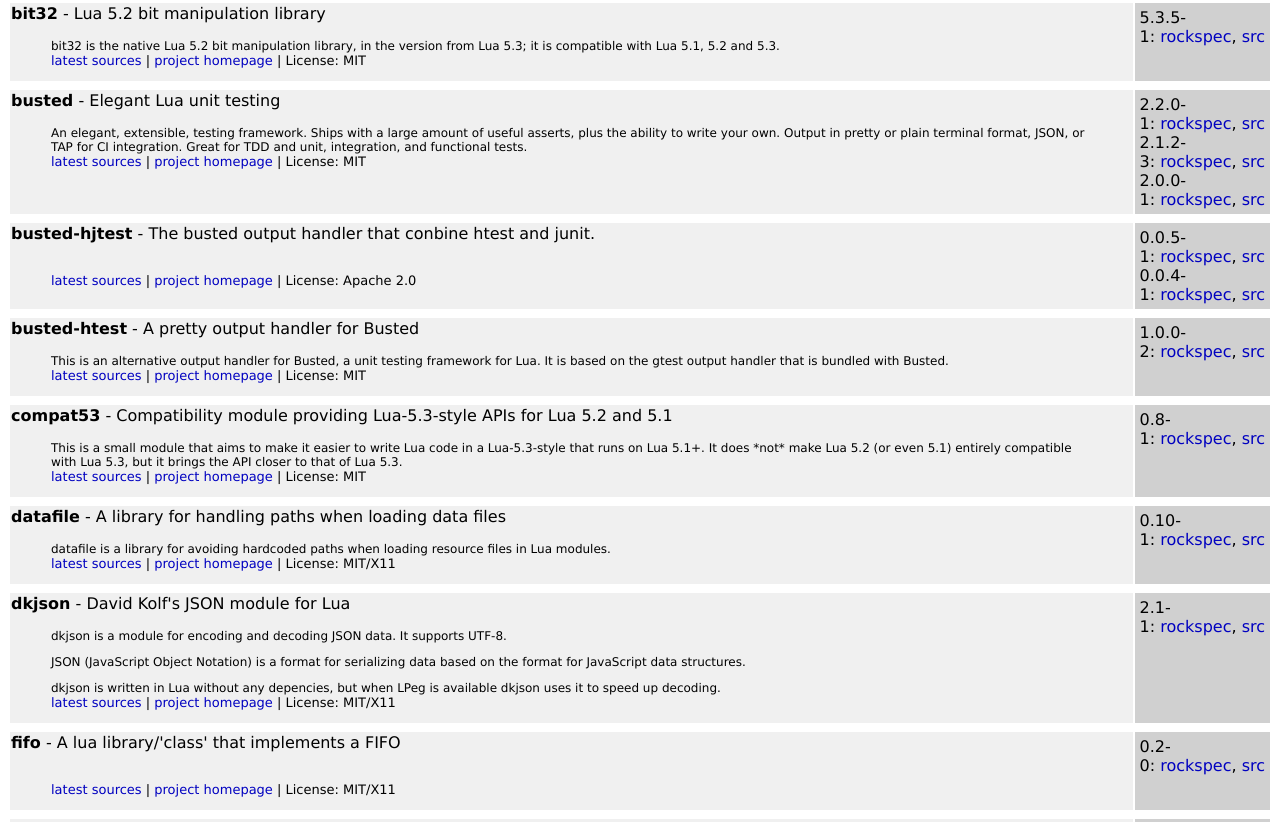
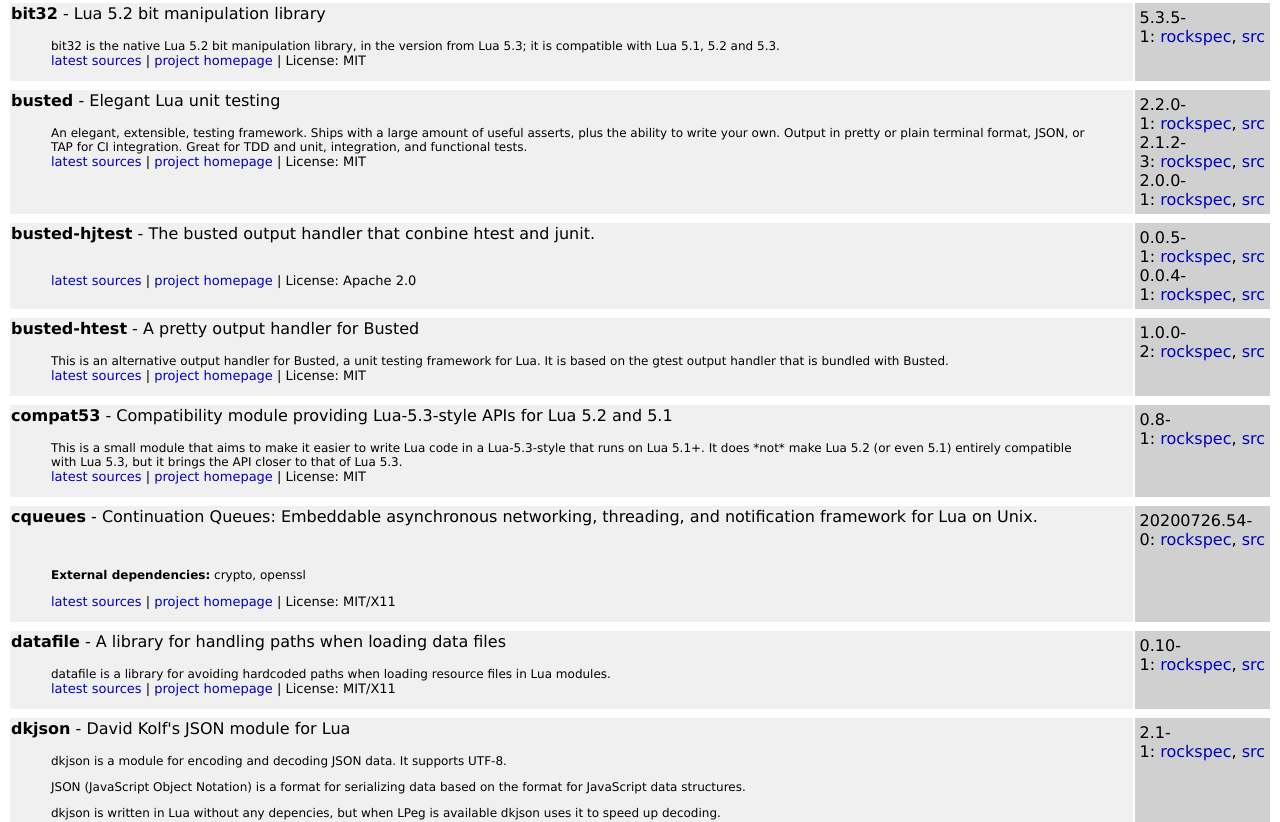
Before and after one commit to pieterjvrensburg/kongrocks-dev, a plain HTML site: page rocks/index.html in a window 1280 px wide. Shown: the part 364-1186 px from the top of the page. Drawn offline with Linux system fonts and the light colour scheme.

Commit message:
Adding more rocks

```diff
--- a/rocks/index.html
+++ b/rocks/index.html
@@ -121,6 +121,15 @@ Lua modules available from this location for use with <a href="http://www.luaroc
 </blockquote></a></td>
 <td class="version">
 0.8-1:&nbsp;<a href="compat53-0.8-1.rockspec">rockspec</a>,&nbsp;<a href="compat53-0.8-1.src.rock">src</a><br/></td></tr>
+<tr><td colspan="2" class="spacer"></td></tr>
+<td class="package">
+<p><a name="cqueues"></a><a href="#cqueues" class="pkg"><b>cqueues</b></a> - Continuation Queues: Embeddable asynchronous networking, threading, and notification framework for Lua on Unix.<br/>
+</p><blockquote><p><br/>
+<p><b>External dependencies:</b> crypto,&nbsp;openssl</p>
+<font size="-1"><a href="https://github.com/wahern/cqueues/archive/rel-20200726.tar.gz">latest sources</a> | <a href="http://25thandclement.com/~william/projects/cqueues.html" target="_blank">project homepage</a> | License: MIT/X11</font></p>
+</blockquote></a></td>
+<td class="version">
+20200726.54-0:&nbsp;<a href="cqueues-20200726.54-0.rockspec">rockspec</a>,&nbsp;<a href="cqueues-20200726.54-0.src.rock">src</a><br/></td></tr>
 <tr><td colspan="2" class="spacer"></td></tr>
 <td class="package">
 <p><a name="datafile"></a><a href="#datafile" class="pkg"><b>datafile</b></a> - A library for handling paths when loading data files<br/>
```
Also changed, not shown: 4 other files.
